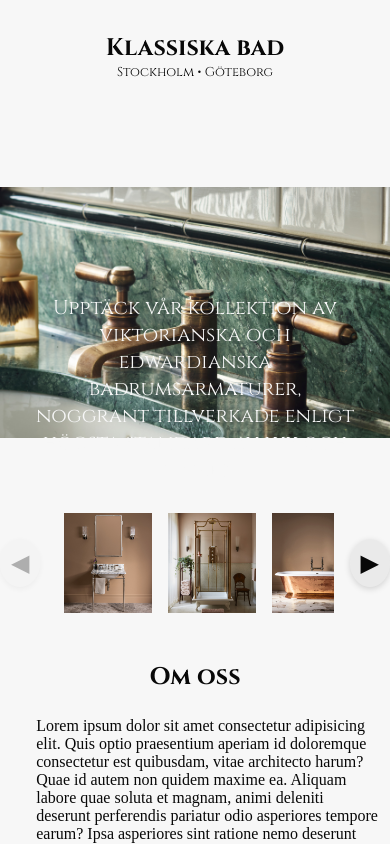
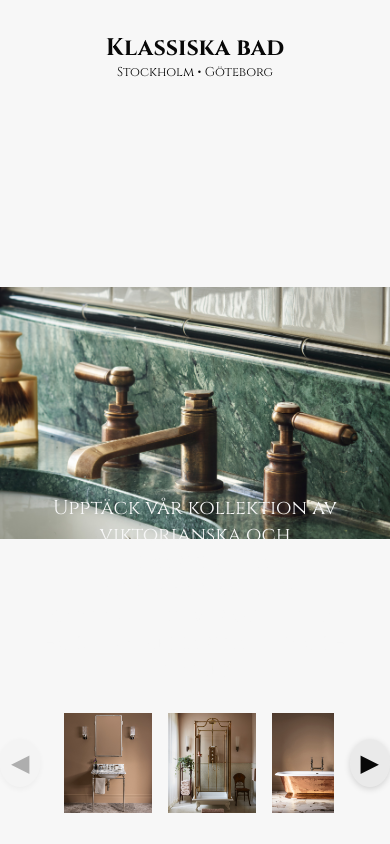
Before and after one commit to jonaru/kb-site, a React (Vite) app: page / in a window 390 px wide. Shown: the top 844 px of the page. Built offline with nearby package versions, Linux system fonts and the light colour scheme; a web font is replaced by a local one.

Commit message:
Edit mobile style

```diff
--- a/styles/style.css
+++ b/styles/style.css
@@ -200,8 +200,7 @@ body {
 }
 @media (max-width: 768px) {
     .hero {
-        height: 400px;
-        font-size: 20px;
+        height: 600px;
     }
     .hero-image {
         padding: 30px;
@@ -214,6 +213,7 @@ body {
 
     .article-section {
         padding: 0;
+        margin: 0;
     }
     .article-slider {
         gap: 16px;
```
